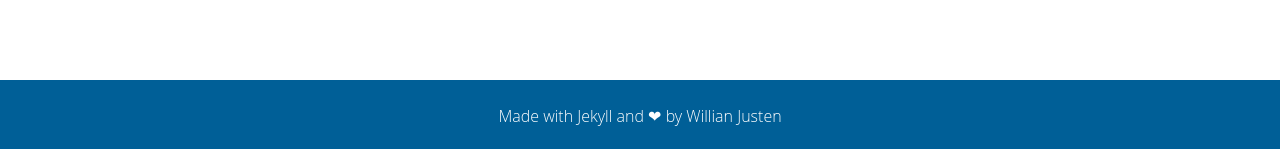
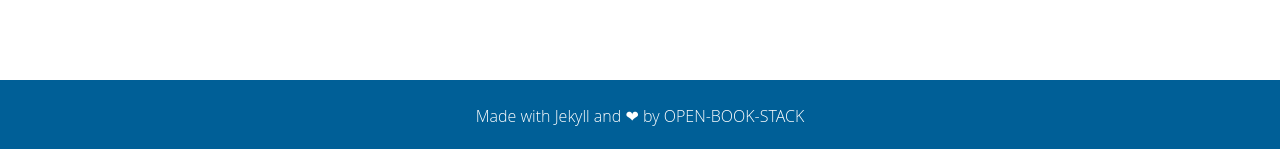
Before and after one commit to OpenBookStack/open.github.io, a Jekyll site: the page built from index.html, in a window 1280 px wide and 944 px high. Shown: the part 792-941 px from the top of the window. Built offline with Jekyll 4.4.1, drawn with Linux system fonts in a browser that asks for light colours.

Commit message:
Update footer.html

```diff
--- a/_includes/footer.html
+++ b/_includes/footer.html
@@ -1,4 +1,4 @@
 <footer>
-    <p>Made with <a href="http://jekyllrb.com/" target="_blank">Jekyll</a> and <span class="love">❤</span> by <a href="http://willianjusten.com.br">Willian Justen</a></p>
+    <p>Made with <a href="http://jekyllrb.com/" target="_blank">Jekyll</a> and <span class="love">❤</span> by <a href="https://github.com/OpenBookStack">OPEN-BOOK-STACK</a></p>
 </footer>
 <script src="{{ "/assets/js/main.js" | prepend: site.baseurl }}"></script>
```
